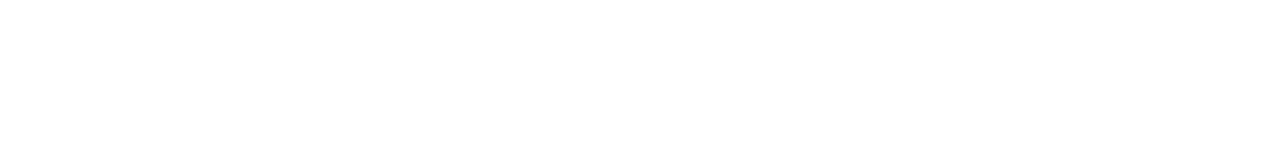
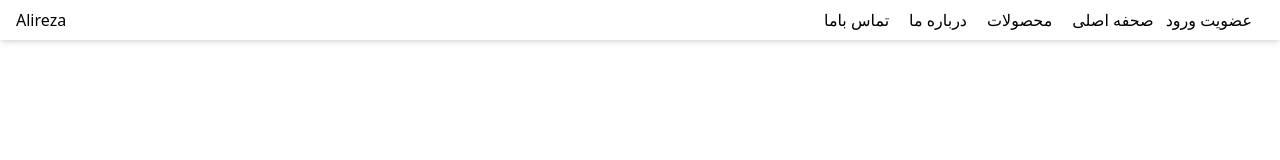
Before and after one commit to alire1992/tailwindcss-practice, a website: page index.html in a window 1280 px wide. Drawn offline with Linux system fonts and the light colour scheme.

Commit message:
Build navbar

```diff
--- a/index.html
+++ b/index.html
@@ -1,5 +1,5 @@
 <!DOCTYPE html>
-<html lang="en">
+<html lang="fa" dir="rtl">
   <head>
     <meta charset="UTF-8" />
     <meta name="viewport" content="width=device-width, initial-scale=1.0" />
@@ -7,5 +7,27 @@
     <link rel="stylesheet" href="dist/output.css" />
     <title>css tailwind project</title>
   </head>
-  <body></body>
+  <body>
+    <header class="shadow-md">
+      <div class="container mx-auto py-2 px-4">
+        <nav class="flex justify-between">
+          <div class="flex gap-3">
+            <div class="mr-3">
+              <button>عضویت</button>
+              <button>ورود</button>
+            </div>
+            <ul class="flex gap-5">
+              <li>صحفه اصلی</li>
+              <li>محصولات</li>
+              <li>درباره ما</li>
+              <li>تماس باما</li>
+            </ul>
+          </div>
+          <div>
+            <h1>Alireza</h1>
+          </div>
+        </nav>
+      </div>
+    </header>
+  </body>
 </html>
```
Also changed, not shown: dist/output.css.
